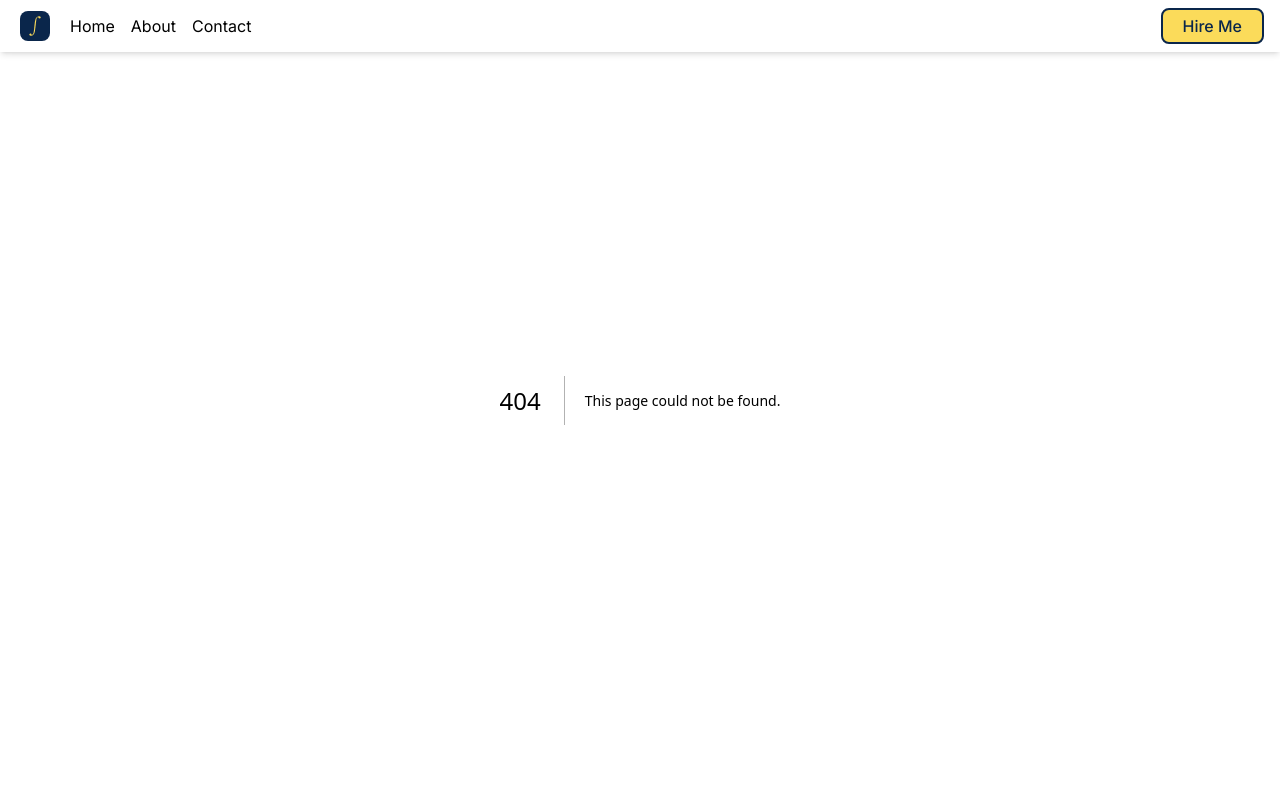
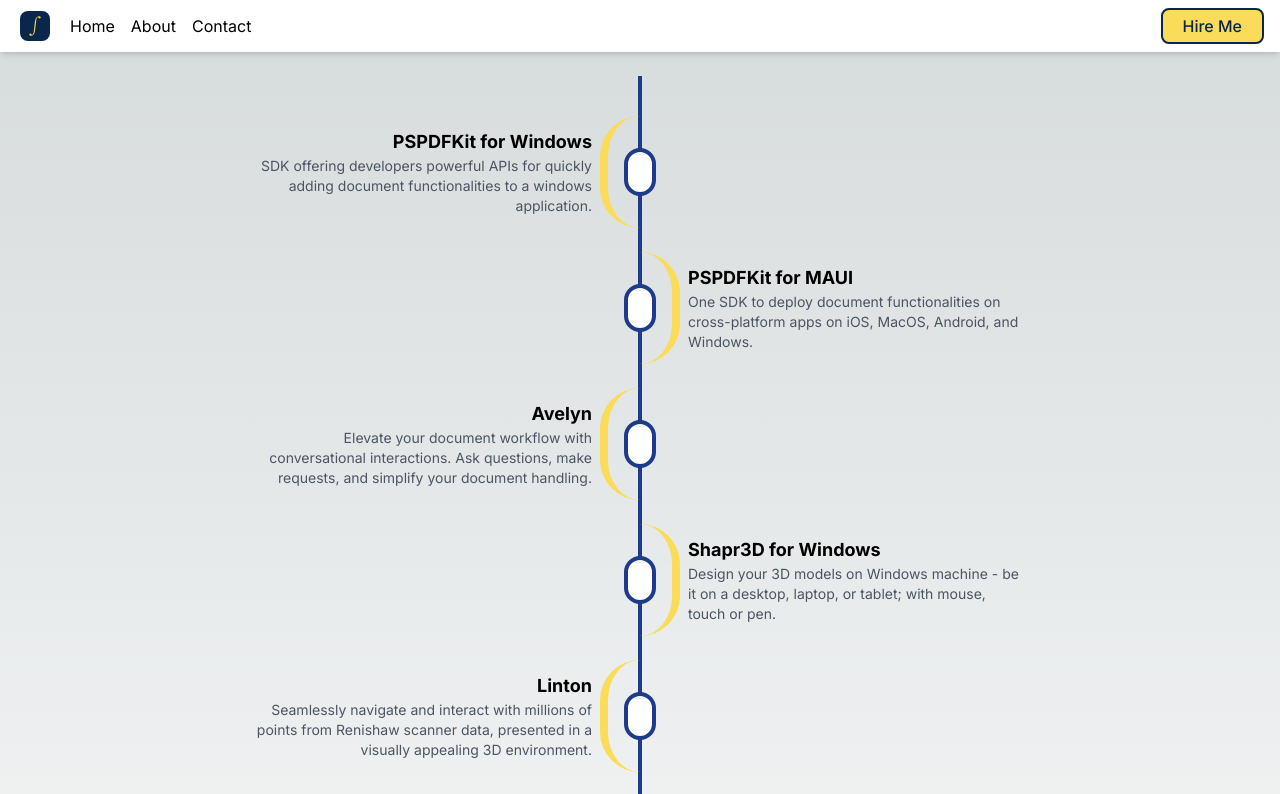
Before and after one commit to Take-A-Byte/portfolio, a Next.js app: page /projects in a window 1280 px wide. Before the commit this address had no page. Shown: the top 794 px of the page. Built offline with nearby package versions, Linux system fonts and the light colour scheme.

Commit message:
Add projects

```diff
--- /dev/null
+++ b/src/app/projects/PageContent.tsx
@@ -0,0 +1,93 @@
+'use client'
+import Image from 'next/image'
+import { useState } from 'react'
+
+export default function PageContent() {
+  const [isHovered, setIsHovered] = useState(false)
+  const [isEvenProjectHovered, setIsEvenProjectHovered] = useState<boolean | undefined>(undefined)
+  const handleHover = (isHovered: boolean, isEvenHovered: boolean | undefined = undefined) => {
+    setIsHovered(isHovered)
+    setIsEvenProjectHovered(isEvenHovered)
+  }
+
+  const projects = [
+    {
+      title: 'PSPDFKit for Windows',
+      description:
+        'SDK offering developers powerful APIs for quickly adding document functionalities to a windows application.',
+    },
+    {
+      title: 'PSPDFKit for MAUI',
+      description:
+        'One SDK to deploy document functionalities on cross-platform apps on iOS, MacOS, Android, and Windows.',
+    },
+    {
+      title: 'Avelyn',
+      description:
+        'Elevate your document workflow with conversational interactions. Ask questions, make requests, and simplify your document handling.',
+    },
+    {
+      title: 'Shapr3D for Windows',
+      description:
+        'Design your 3D models on Windows machine - be it on a desktop, laptop, or tablet; with mouse, touch or pen.',
+    },
+    {
+      title: 'Linton',
+      description:
+        'Seamlessly navigate and interact with millions of points from Renishaw scanner data, presented in a visually appealing 3D environment.',
+    },
+    {
+      title: 'Micro Installation Wizard',
+      description:
+        'An XML based language developed to allow engineers to create a customizable installer with increased reusability and reduced efforts.',
+    },
+    {
+      title: 'DMIS Parser',
+      description:
+        'A parser that helps application engineers to visualize, convert and rectify CMM programs to Renishaw format.',
+    },
+    {
+      title: 'Utility Hub',
+      description: 'A dev-ex hub for Renishaw developers to access tools, utilities, and resources centrally.',
+    },
+  ]
+
+  return (
+    <div className="relative flex w-full items-center justify-center py-20">
+      <div className="relative w-full max-w-3xl py-12">
+        {/* Vertical guiding line */}
+        <div className="absolute left-1/2 h-full w-1 -translate-x-1/2 transform bg-blue-900"></div>
+
+        {projects.map((project, index) => (
+          <div
+            key={index}
+            className={`group relative mb-12 flex items-center ${index % 2 === 0 ? 'flex-row' : 'flex-row-reverse'}`}
+            onMouseEnter={() => handleHover(true, index % 2 === 0)}
+            onMouseLeave={() => handleHover(false)}
+          >
+            {/* Project details on alternating sides */}
+            <div
+              className={`group-hover:scale-110 ${index % 2 === 0 ? 'w-1/2 pr-12 text-right group-hover:-translate-x-6' : 'w-1/2 pl-12 text-left group-hover:translate-x-6'}`}
+            >
+              <h3 className="text-lg font-bold">{project.title}</h3>
+              <p className="text-sm text-gray-600">{project.description}</p>
+            </div>
+
+            {/* Circle Connector */}
+            <div
+              className={`absolute left-1/2 z-10 flex h-28 w-20 -translate-x-1/2 transform items-center justify-center rounded-full group-hover:w-24 ${index % 2 === 0 ? 'border-l-8' : 'border-r-8'} border-[var(--logo-fg-color)]`}
+            ></div>
+
+            {/* Circle */}
+            <div className="absolute left-1/2 z-10 flex h-12 w-8 -translate-x-1/2 transform items-center justify-center rounded-full border-4 border-blue-900 bg-white"></div>
+
+            {/* Line Connector (only for non-last elements) */}
+            {index !== projects.length - 1 && (
+              <div className="absolute left-1/2 h-36 w-1 -translate-x-1/2 -translate-y-6 transform bg-blue-900"></div>
+            )}
+          </div>
+        ))}
+      </div>
+    </div>
+  )
+}
--- /dev/null
+++ b/src/app/projects/page.tsx
@@ -0,0 +1,5 @@
+import PageContent from './PageContent'
+
+export default function Projects() {
+  return <PageContent />
+}
```
